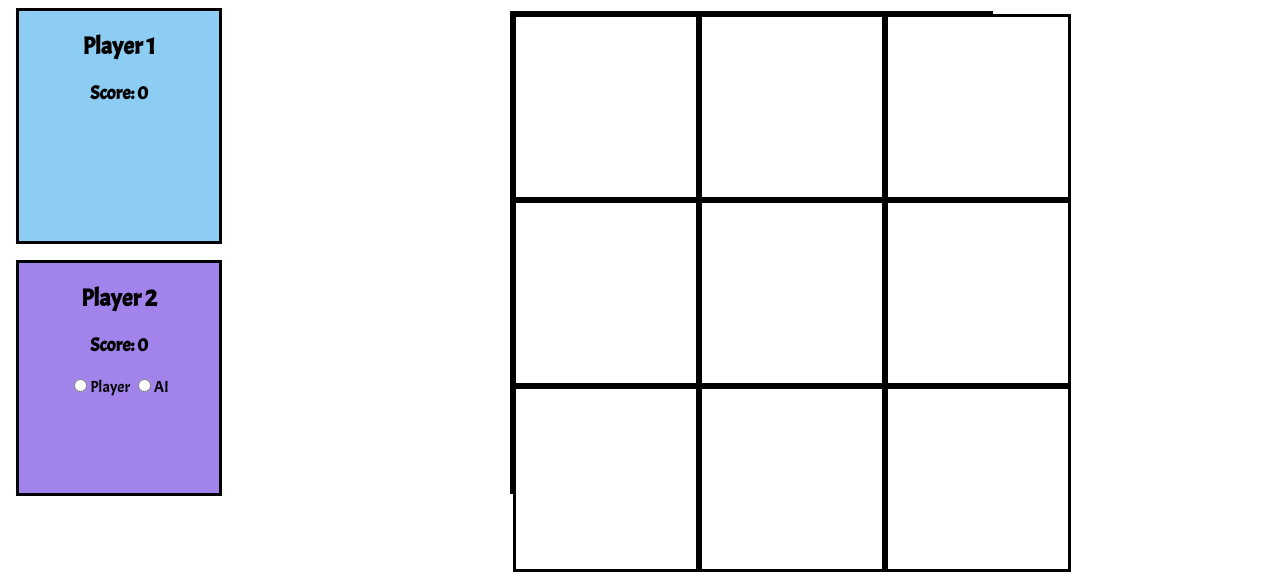
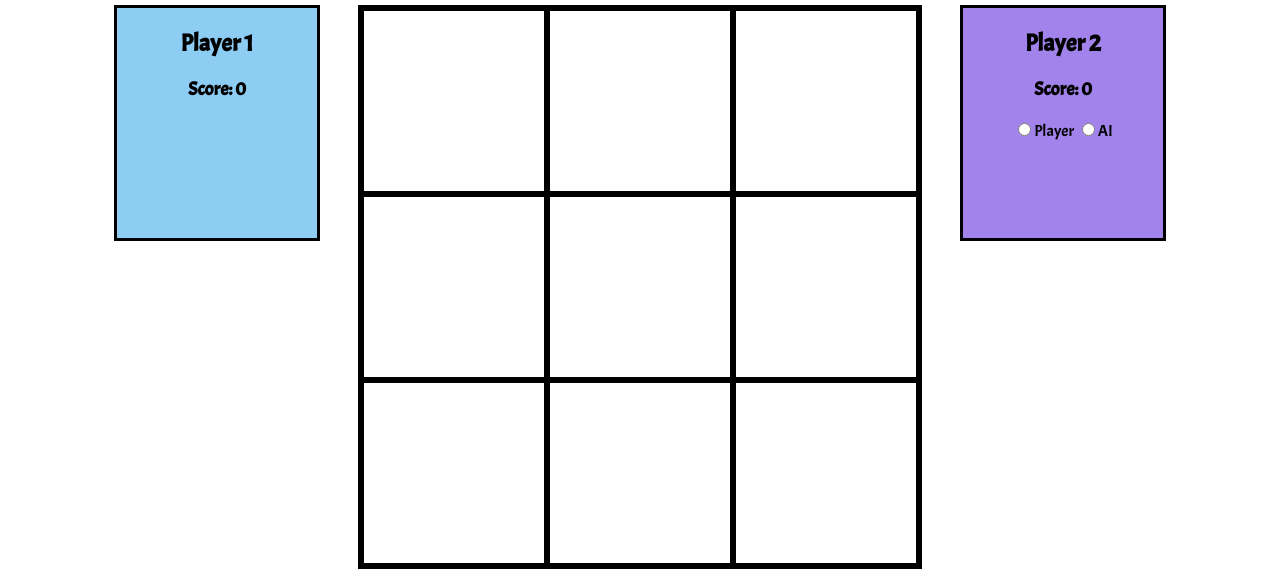
Before and after one commit to Jake-Raffe/Tic-Tac-Toe_front-end_mini-project, a website with bundled scripts: page index.html in a window 1280 px wide. Shown: the part 320-905 px from the top of the page. Built offline with nearby package versions, Linux system fonts and the light colour scheme.

Commit message:
add css edits

```diff
--- a/index.html
+++ b/index.html
@@ -20,7 +20,7 @@
     <header>
     </header>
     <main>
-        <section class="button">
+        <section class="centrePosition">
             <p>Lets play tic tac toe</p>
             <!-- this is the grid of the tic tac toe board-->
             <button id="reset-button">New game</button>
@@ -31,16 +31,6 @@
             <article id="player1">
                 <h2>Player 1</h2>
                 <h3 id="player1Score">Score: 0</h3>
-            </article>
-                <article id="player2">
-                <h2>Player 2</h2>
-                <h3 id="player2Score">Score: 0</h3>
-                <label for="person">
-                    <input id="person" type="radio" name="playerOptions">Player
-                </label>
-                <label for="ai">
-                    <input id="ai" type="radio" name="playerOptions">AI
-                </label>
             </article>
             </section>
             <article id="grid-template">
@@ -82,6 +72,16 @@
                     <!-- <i class="fa-thin fa-elephant"></i> -->
                 </div>
             </article>
+            <article id="player2">
+                <h2>Player 2</h2>
+                <h3 id="player2Score">Score: 0</h3>
+                <label for="person">
+                    <input id="person" type="radio" name="playerOptions">Player
+                </label>
+                <label for="ai">
+                    <input id="ai" type="radio" name="playerOptions">AI
+                </label>
+            </article>
         </section>
     </main>
 </body>
--- a/style.css
+++ b/style.css
@@ -1,12 +1,8 @@
 
 /* main screen section flexbox*/
 #main-screen{
-    display: flex;
-    flex-direction: row;
-    justify-content: space-around;
-    align-items: center;
-    flex-wrap: wrap;
-
+    display: grid;
+    grid-template: 1fr / 1fr 1fr 1fr
 }
 
 h1{
@@ -14,15 +10,17 @@ h1{
     font-family: 'Acme', sans-serif;
     font-size: 80px;
     text-align: center;
+    margin-bottom: -10px;
 
 
 }
 
-.button{
+.centrePosition{
     color: rgb(30, 138, 220);
     font-family: 'Acme', sans-serif;
     font-size: 30px;
     text-align: center;
+    margin-bottom: 30px;
 
 
 }
@@ -61,11 +59,14 @@ button {
 #grid-template {
     display: grid;
     grid-template: 1fr 1fr 1fr / repeat(3 1fr);
-    width: 477px;
-    height: 477px;
+    width: 558px;
+    height: 558px;
     border-color: black;
     border-style: solid;
     margin: 0.5em auto;
+    margin-left: 30px;
+    margin-right: 30px;
+
 }
 
 /* player 1 */
@@ -111,7 +112,7 @@ button {
 
     #player2 {
         background-color: rgb(161, 131, 235);
-        grid-area: 2/1/3/2;
+        grid-area: 1/3/2/4;
         border-color: black;
         border-style: solid;
         margin: 0.5em;
@@ -122,8 +123,8 @@ button {
 }
 
  #playerContainer{
-   display: grid;
-   display: 1fr 1fr/1fr 1fr;
+   display: flex;
+   justify-content: flex-end;
  }
 
 
```
